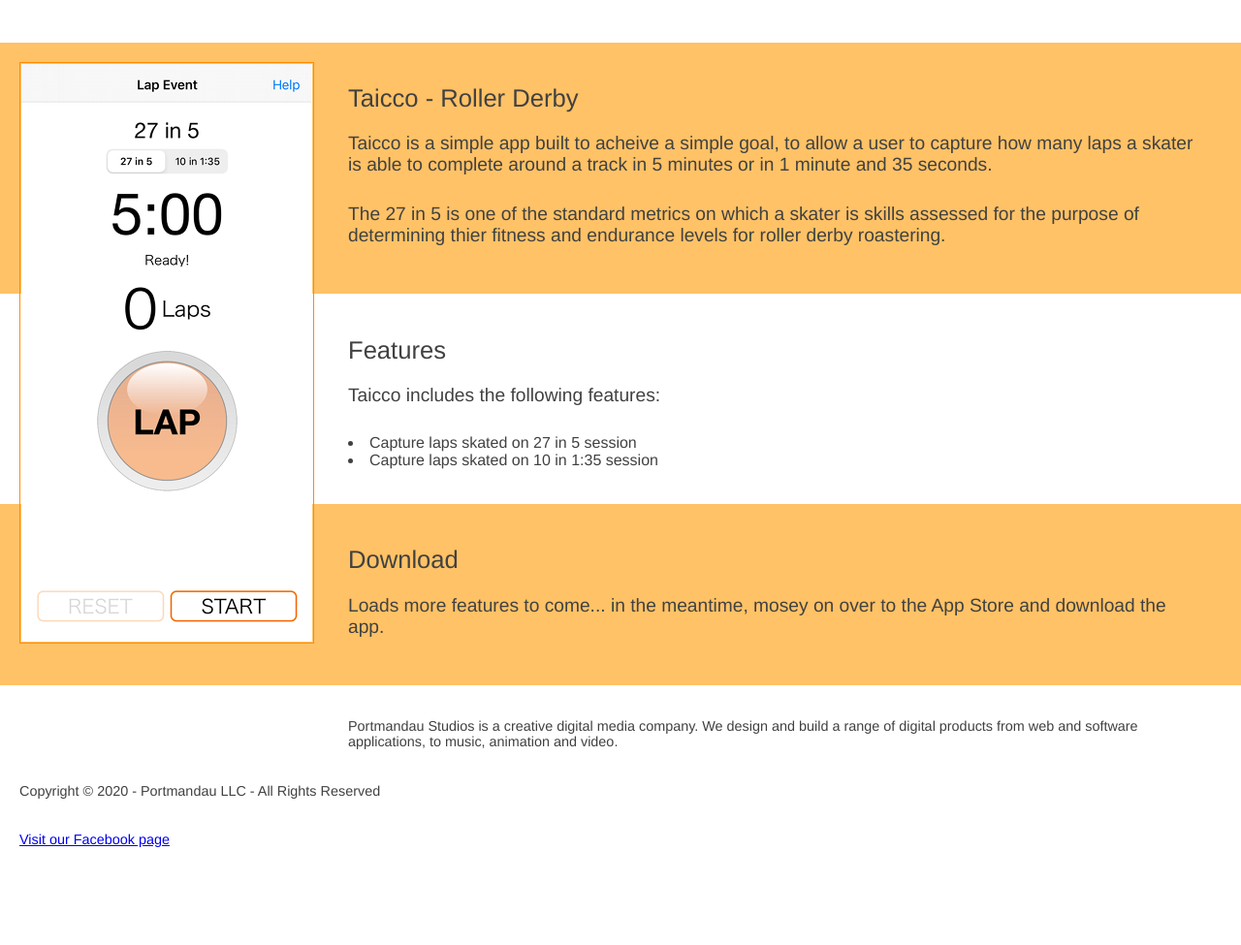
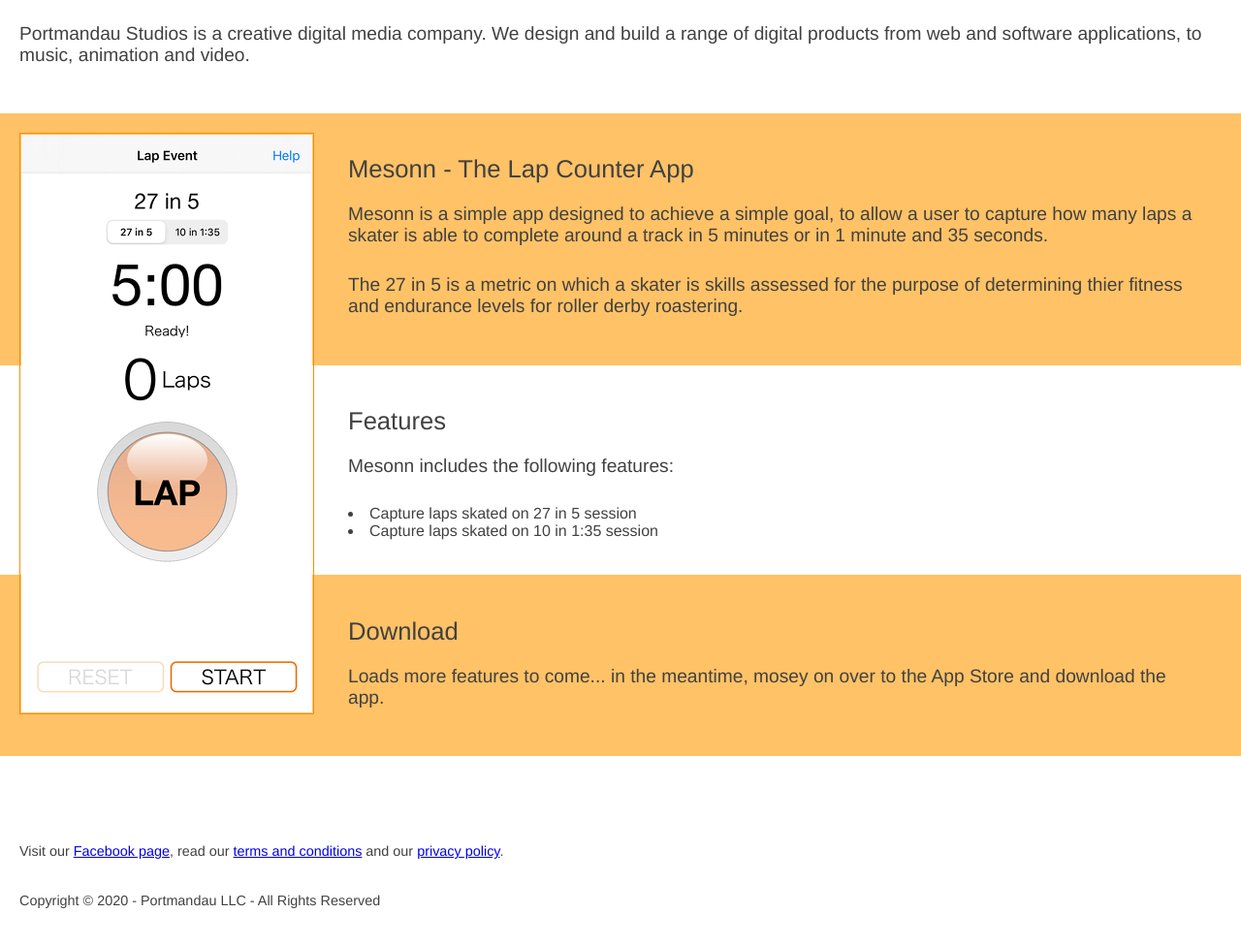
Before and after one commit to portmandau/portmandau.github.io, a plain HTML site: page index.html in a window 1280 px wide. Shown: the part 95-1070 px from the top of the page at 97% size. Before the commit the page ends 1023 px from the top, so only its background shows below. Drawn offline with Linux system fonts and the light colour scheme.

Commit message:
Added the T&C and the PP files

```diff
--- a/index.html
+++ b/index.html
@@ -1,33 +1,36 @@
 <!DOCTYPE html>
-<html lang='en'>
+<html lang="en">
   <head>
-    <meta charset='UTF-8'/>
-    <meta content='Mesonn is a simple app built to acheive a simple goal, to allow a user to capture how many laps a skater is able to complete around a track in 5 minutes or in 1 minute and 35 seconds.' name='description'>
-    <meta content='mesonn, roller derby, 27 in 5, laps, roller skates' name='keywords'>
+    <meta charset="UTF-8">
+    <meta content="Mesonn is a simple app built to acheive a simple goal, to allow a user to capture how many laps a skater is able to complete around a track in 5 minutes or in 1 minute and 35 seconds." name="description">
+    <meta content="mesonn roller derby, 27 in 5, laps, roller skates" name="keywords">
+    <link rel="stylesheet" href="i/st/theme.css" />
+    <title>Mesonn - 27 in 5 Roller Derby App</title>
 
-    <title>Mesonn - 27 in 5 Roller Derby App</title>
-    <link rel='stylesheet' href='i/st/theme.css'/>
   </head>
   <body>
     <div class="lighter">
       <h1>Portmandau Studios</h1>
 
+      <p>Portmandau Studios is a creative digital media company. We design and build a range of digital products from web and software applications, to music, animation and video.</p>
+
     </div>
     <div class="darker">
 
-      <img src="i/ig/taicco.scrnsht.v.05.png" alt="Taicco main screenshot" class="screenshot">
+    <img src="i/ig/taicco.scrnsht.v.05.png" alt="Mesonn main screenshot" class="screenshot">
 
-    <h2>Taicco - Roller Derby</h2>
-    <p>Taicco is a simple app built to acheive a simple goal, to allow a user to capture how many laps a skater is able to complete around a track in 5 minutes or in 1 minute and 35 seconds.</p>
+    <h2>Mesonn - The Lap Counter App</h2>
 
-    <p>The 27 in 5 is one of the standard metrics on which a skater is skills assessed for the purpose of determining thier fitness and endurance levels for roller derby roastering.</p>
+    <p>Mesonn is a simple app designed to achieve a simple goal, to allow a user to capture how many laps a skater is able to complete around a track in 5 minutes or in 1 minute and 35 seconds.</p>
+
+    <p>The 27 in 5 is a metric on which a skater is skills assessed for the purpose of determining thier fitness and endurance levels for roller derby roastering.</p>
   </div>
 
     <div class="lighter">
 
       <h2>Features</h2>
 
-      <p>Taicco includes the following features:</p>
+      <p>Mesonn includes the following features:</p>
       <ul>
         <li>Capture laps skated on 27 in 5 session</li>
         <li>Capture laps skated on 10 in 1:35 session</li>
@@ -41,14 +44,13 @@
       <p>Loads more features to come... in the meantime, mosey on over to the App Store and download the app.</p>
 
     </div>
+    <div class="lighter">
+      <p>&nbsp;</p>
 
-    <div class="lighter">
+      <p class="footer">Visit our <a href="https://bit.ly/33unV1e">Facebook page</a>, read our <a href="tac.html">terms and conditions</a> and our <a href="pp.html">privacy policy</a>.</p>
 
-        <p class="footer">Portmandau Studios is a creative digital media company. We design and build a range of digital products from web and software applications, to music, animation and video.</p>
+      <p class="footer">Copyright © 2020 - Portmandau LLC - All Rights Reserved</p>
 
-        <p class="footer">Copyright © 2020 - Portmandau LLC - All Rights Reserved</p>
-
-        <p class="footer"><a href="http://bit.ly/37NVUCW">Visit our Facebook page</a></p>
     </div>
   </body>
 </html>
```
Also changed, not shown: pp.html (+13 -20 lines), tac.html (+13 -27 lines).
